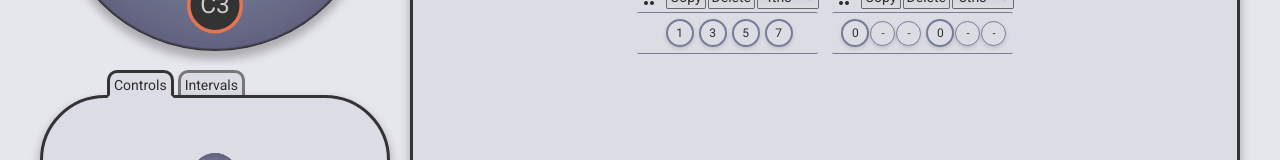
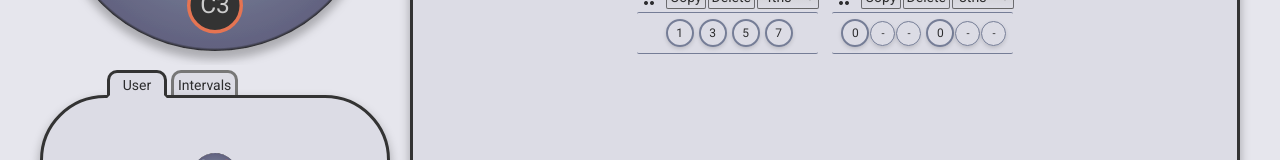
Before and after one commit to Moosees/ding-and-tones, a React (Create React App) app in the folder client/: page /song in a window 1280 px wide. Shown: the part 320-480 px from the top of the page. Built offline with nearby package versions, Linux system fonts and the light colour scheme.

Commit message:
user container now handles reverse styles for user components, rename controls tab to user, rename singInOut to userSignInOut to specify where it belongs

```diff
--- a/client/src/components/button/button.styles.js
+++ b/client/src/components/button/button.styles.js
@@ -85,6 +85,7 @@ export const NavButton = styled.button`
   font-size: ${({ controls, theme }) =>
     controls ? theme.fzMedium : theme.fzLarge};
   margin: -3px 2px 0;
+  min-width: 6rem;
   padding: ${({ controls }) => (controls ? '0.4rem' : '0.4rem 1rem')};
   position: relative;
   top: 3px;
--- a/client/src/components/userAccount/UserAccount.jsx
+++ b/client/src/components/userAccount/UserAccount.jsx
@@ -4,11 +4,11 @@ import { toggleAccount } from '../../redux/user/user.actions';
 import BtnControls from '../button/Controls';
 import PopupAccount from './PopupAccount';
 
-const UserAccount = ({ accountOpen, toggleAccount }) => {
+const UserAccount = ({ accountOpen, reverse, toggleAccount }) => {
   return (
     <>
       <BtnControls
-        reverse
+        reverse={reverse}
         label="Account"
         icon="person_outline"
         onClick={toggleAccount}
--- a/client/src/components/signInOut/SignInOut.jsx
+++ b/client/src/components/userSignInOut/UserSignInOut.jsx
@@ -6,7 +6,7 @@ import { GOOGLE_CLIENT_ID } from '../../assets/oauth';
 import { signIn, signOut } from '../../redux/user/user.actions';
 import BtnControls from '../button/Controls';
 
-const SignInOut = ({ isSignedIn, signIn, signOut }) => {
+const UserSignInOut = ({ isSignedIn, reverse, signIn, signOut }) => {
   const handleSignIn = async (auth) => {
     try {
       const idToken = auth.getAuthResponse().id_token;
@@ -42,7 +42,7 @@ const SignInOut = ({ isSignedIn, signIn, signOut }) => {
           clientId={GOOGLE_CLIENT_ID}
           render={(renderProps) => (
             <BtnControls
-              reverse
+              reverse={reverse}
               label="Sign Out"
               icon="directions_run"
               onClick={renderProps.onClick}
@@ -56,7 +56,7 @@ const SignInOut = ({ isSignedIn, signIn, signOut }) => {
           clientId={GOOGLE_CLIENT_ID}
           render={(renderProps) => (
             <BtnControls
-              reverse
+              reverse={reverse}
               label="Sign In"
               icon="login"
               onClick={renderProps.onClick}
@@ -78,4 +78,4 @@ const mapStateToProps = ({ user }) => ({
   isSignedIn: user.isSignedIn,
 });
 
-export default connect(mapStateToProps, { signIn, signOut })(SignInOut);
+export default connect(mapStateToProps, { signIn, signOut })(UserSignInOut);
--- a/client/src/containers/controls/ControlsNav.jsx
+++ b/client/src/containers/controls/ControlsNav.jsx
@@ -17,7 +17,7 @@ const ControlsNav = ({ showIntervals, setShowIntervals }) => {
     <NavButtons>
       <BtnNavControls
         isActive={!showIntervals}
-        label="Controls"
+        label="User"
         onClick={() => setShowIntervals(false)}
       />
       <BtnNavControls
--- a/client/src/containers/user/User.jsx
+++ b/client/src/containers/user/User.jsx
@@ -1,7 +1,7 @@
 import React from 'react';
 import BtnControls from '../../components/button/Controls';
 import DividerLine from '../../components/dividerLine/DividerLine';
-import SignInOut from '../../components/signInOut/SignInOut';
+import UserSignInOut from '../../components/userSignInOut/UserSignInOut';
 import UserAccount from '../../components/userAccount/UserAccount';
 import {
   ButtonGroup,
@@ -27,8 +27,8 @@ const User = () => (
       <DividerLine vertical small />
       <ButtonGroup>
         <BtnControls reverse label="Help" icon="help_outline" />
-        <UserAccount />
-        <SignInOut />
+        <UserAccount reverse />
+        <UserSignInOut reverse />
       </ButtonGroup>
     </ControlButtons>
   </UserContainer>
```
Also changed, not shown: 1 other file (tests, documents, lock files or other folders).
